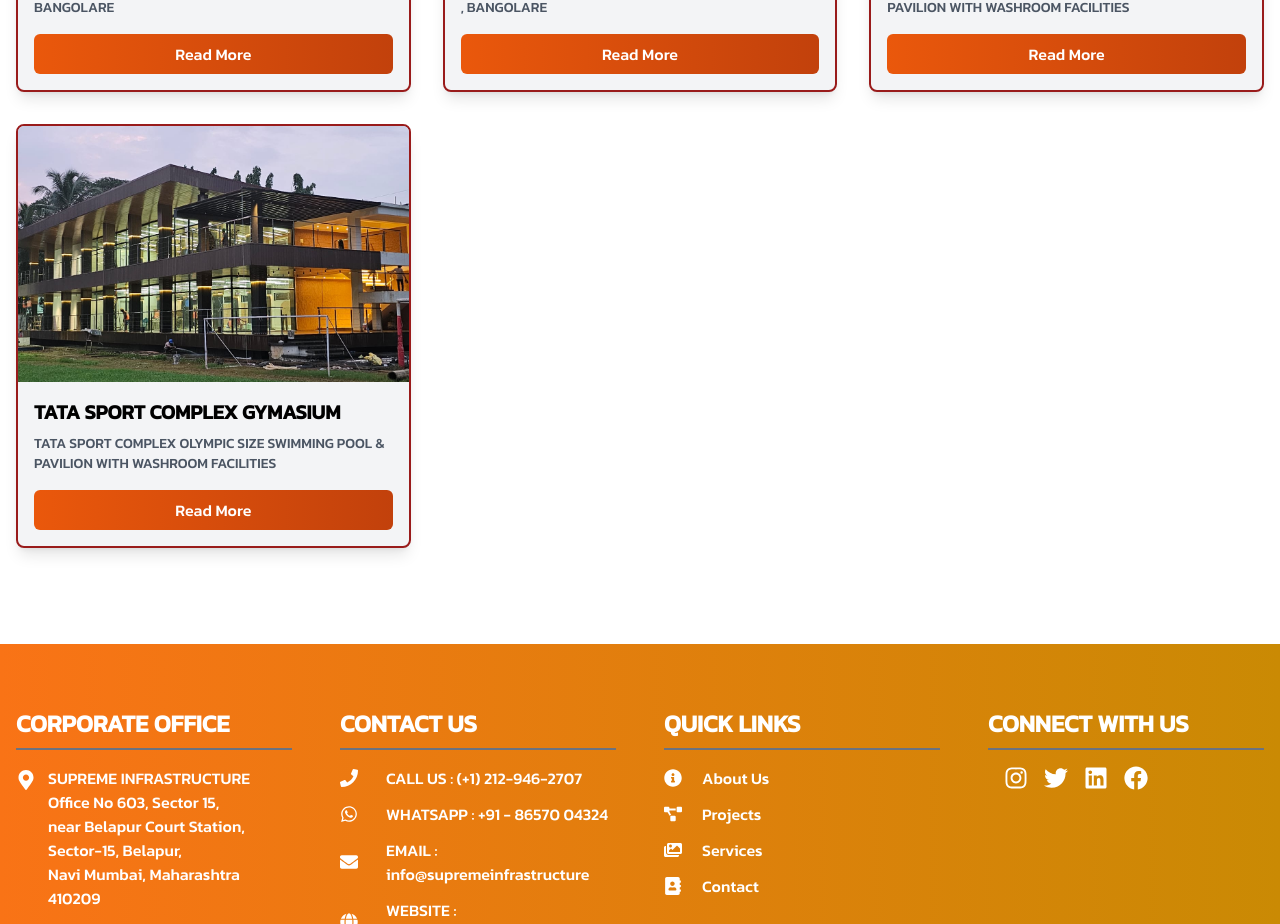
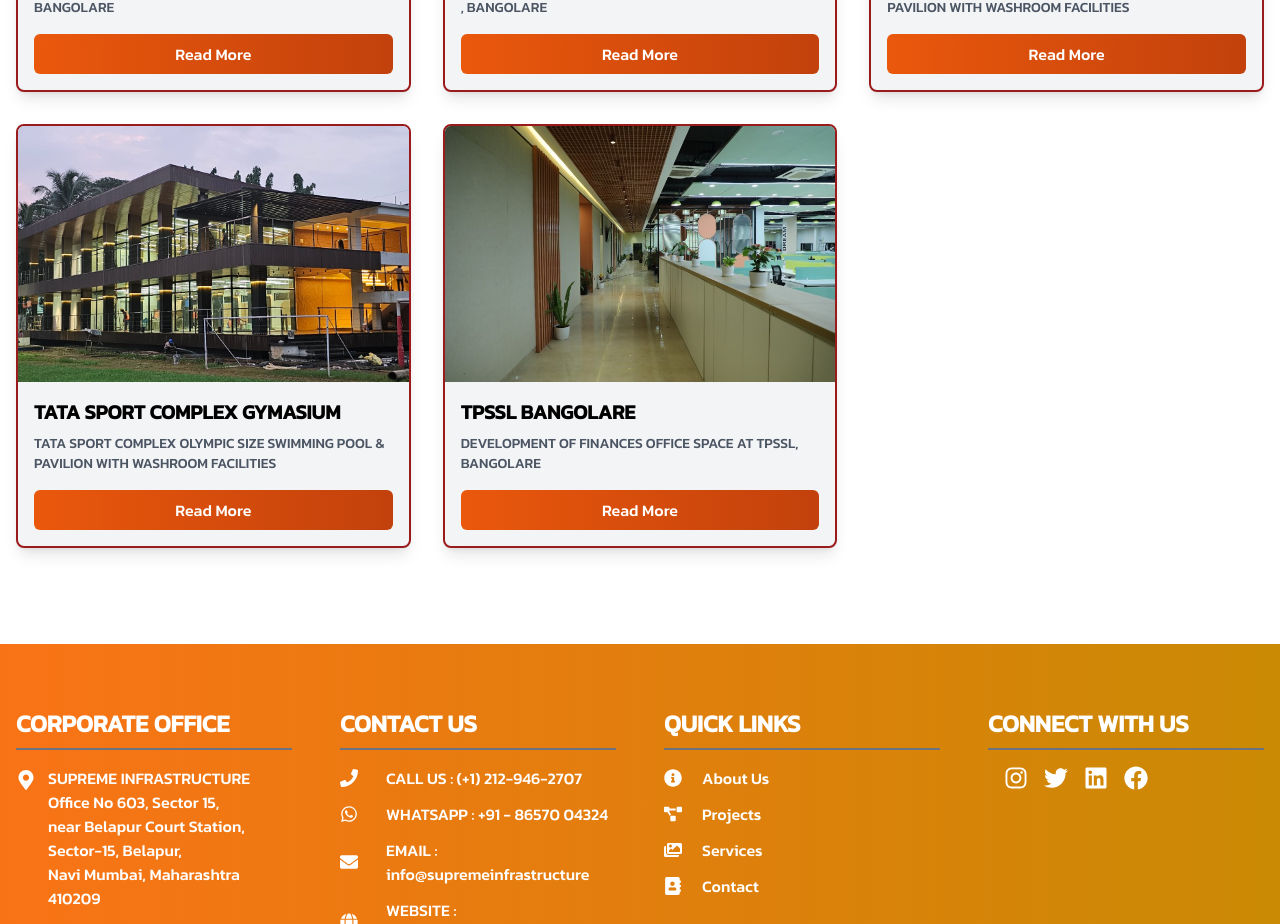
Before and after one commit to AkshayKalamkarr/supremeinfrastructure, a Next.js app: page /project/commercialprojects in a window 1280 px wide. Shown: the part 1480-2404 px from the top of the page. Built offline with nearby package versions, Linux system fonts and the light colour scheme.

Commit message:
tpssl banglore image updated

```diff
--- a/app/project/commercialprojects/[slug]/page.jsx
+++ b/app/project/commercialprojects/[slug]/page.jsx
@@ -71,7 +71,7 @@ export default function ProjectPage({ params }) {
                     alt={galleryImage.name}
                     fill
                     sizes="(max-width: 768px) 50vw, (max-width: 1200px) 33vw, 25vw"
-                    className='object-cover transition duration-300 ease-in-out hover:scale-105'
+                    className='object-contain transition duration-300 ease-in-out hover:scale-105'
                   />
                 </div>
               ))}
--- a/data/commercialprojects.js
+++ b/data/commercialprojects.js
@@ -282,6 +282,47 @@ export const projects = [
 
     ],
   },
+  {
+    slug: "project-8",
+    title: "TPSSL BANGOLARE",
+    image: "/images/projects/TPSSLBANGOLARE/tpsslBanglore-15.jpg",
+    description: "DEVELOPMENT OF FINANCES OFFICE SPACE AT TPSSL, BANGOLARE",
+    fullDescription:
+      "The project Atlantas Involved merging 8 offices into 1 single large space. The challenging, part was to keep the singularity of all office like ‘FIRE, ELECTRICAL & Washroom pipeline, so that in near future the offices can be leased out without making much modifications to the present setup. The Design was based on the young and vibrant People who were going to woirk. It Had a Pantry with all modern facility. The reception lobby depicted the line of work Atlanta’s was doing. The design was done with the latest tools like providing 3D walkways, which provided the client what the office will look like before it could be done.The space looks more beautiful with the Mood lights, Colour combinations of tiles & Furniture, Max Height Glass partition and used elements on wall decor from their Core filed.",
+    tagLine: "DEVELOPMENT OF FINANCES OFFICE SPACE AT TPSSL, BANGOLARE",
+    reraNumber: "P52000011751",
+    highlights: [
+      { icon: "Building2", description: "TOWNSHIP IN 3 ACRES" },
+      { icon: "Home", description: "13 RESIDENTIAL BUILDINGS OF STILT + 4 STOREY WITH LIFT" },
+      { icon: "Banknote", description: "LUXURIOUS AND AFFORDABLE 1BHK AND 2BHK RESIDENCES" },
+      { icon: "FileCheck", description: "PROJECT APPROVED BY NAINA CIDCO" },
+      { icon: "CheckSquare", description: "OC RECEIVED code" },
+    ],
+    configuration: [
+      { flat: "18500 sqft", carpet: "99 days" },
+    ],
+
+    galleryImages: [
+      { image: "/images/projects/TPSSLBANGOLARE/tpsslBanglore-1.jpg", alt: "tpsslBanglore-1" },
+      { image: "/images/projects/TPSSLBANGOLARE/tpsslBanglore-2.jpg", alt: "tpsslBanglore-2" },
+      { image: "/images/projects/TPSSLBANGOLARE/tpsslBanglore-3.jpg", alt: "tpsslBanglore-3" },
+      { image: "/images/projects/TPSSLBANGOLARE/tpsslBanglore-4.jpg", alt: "tpsslBanglore-4" },
+      { image: "/images/projects/TPSSLBANGOLARE/tpsslBanglore-5.jpg", alt: "tpsslBanglore-5" },
+      { image: "/images/projects/TPSSLBANGOLARE/tpsslBanglore-6.jpg", alt: "tpsslBanglore-6" },
+      { image: "/images/projects/TPSSLBANGOLARE/tpsslBanglore-7.jpg", alt: "tpsslBanglore-7" },
+      { image: "/images/projects/TPSSLBANGOLARE/tpsslBanglore-8.jpg", alt: "tpsslBanglore-8" },
+      { image: "/images/projects/TPSSLBANGOLARE/tpsslBanglore-9.jpg", alt: "tpsslBanglore-9" },
+      { image: "/images/projects/TPSSLBANGOLARE/tpsslBanglore-10.jpg", alt: "tpsslBanglore-10" },
+      { image: "/images/projects/TPSSLBANGOLARE/tpsslBanglore-11.jpg", alt: "tpsslBanglore-11" },
+      { image: "/images/projects/TPSSLBANGOLARE/tpsslBanglore-12.jpg", alt: "tpsslBanglore-12" },
+      { image: "/images/projects/TPSSLBANGOLARE/tpsslBanglore-13.png", alt: "tpsslBanglore-13" },
+      { image: "/images/projects/TPSSLBANGOLARE/tpsslBanglore-14.png", alt: "tpsslBanglore-14" },
+      { image: "/images/projects/TPSSLBANGOLARE/tpsslBanglore-15.jpg", alt: "tpsslBanglore-15" },
+      { image: "/images/projects/TPSSLBANGOLARE/tpsslBanglore-16.jpg", alt: "tpsslBanglore-16" },
+      { image: "/images/projects/TPSSLBANGOLARE/tpsslBanglore-17.jpg", alt: "tpsslBanglore-17" },
+      { image: "/images/projects/TPSSLBANGOLARE/tpsslBanglore-18.jpg", alt: "tpsslBanglore-18" },
+    ],
+  },
 ];
 
 export const getProjectBySlug = (slug) => {
```
